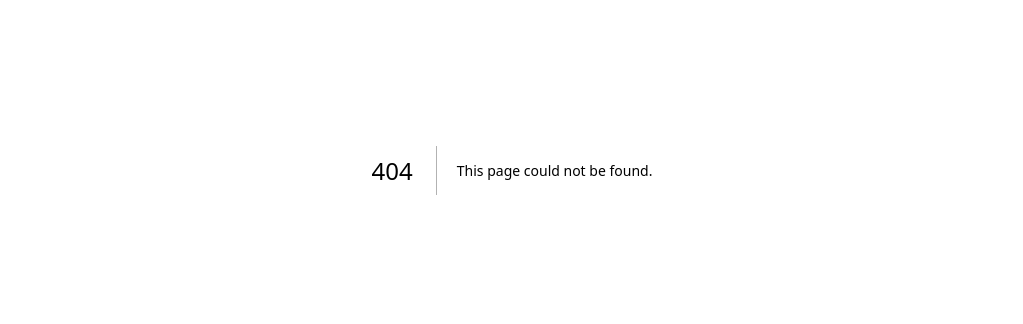
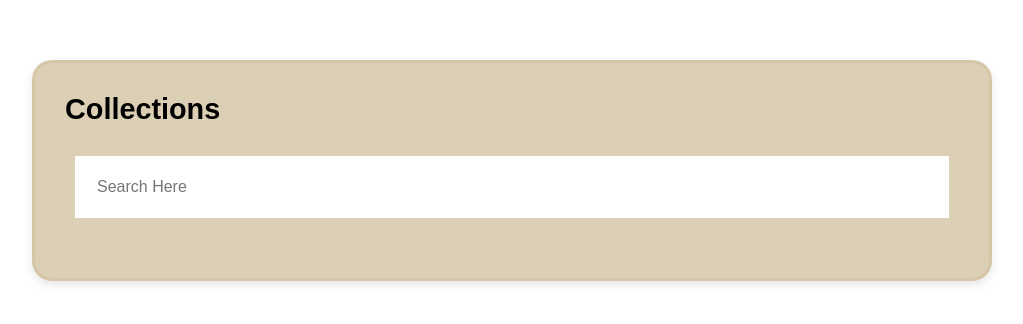
Before and after one commit to Babenaiyaa/ScholarShareJSX, a Next.js app: page /PreviewPdf in a window 1280 px wide. Before the commit this address had no page. Shown: the part 230-554 px from the top of the page, without its empty margins (128-1151 px from the left). Built offline with nearby package versions, Linux system fonts and the light colour scheme.

Commit message:
Adding UserCollection and PreviewPdf pages

```diff
--- a/package.json
+++ b/package.json
@@ -13,6 +13,6 @@
     "react": "^19.0.0",
     "react-dom": "^19.0.0",
     "react-icons": "^5.4.0",
-    "sass": "^1.85.0"
+    "sass": "^1.85.1"
   }
 }
--- /dev/null
+++ b/src/app/PreviewPdf/PreviewPdf.module.scss
@@ -0,0 +1,63 @@
+// src/app/PreviewPdf/PreviewPdf.module.scss
+
+.container {
+    display: flex;
+    justify-content: center;
+    align-items: center;
+    height: 100vh;
+    background-color: #ffffff;
+  }
+
+  .wrapper {
+    width: 75%;
+    max-width: 1200px;
+    background-color: #d4c5a6d2;
+    padding: 30px;
+    border-radius: 20px;
+    box-shadow: 0px 4px 10px rgba(0, 0, 0, 0.1);
+    border: 3px solid #d4c5a6d2;
+  }
+
+  .title {
+    font-size: 1.8rem;
+    font-weight: bold;
+    color: #000000;
+    margin-bottom: 20px;
+  }
+
+  .searchBar {
+    display: flex;
+    justify-content: left;
+    background-color: #ffffff; /* Ensures background is white */
+    border-radius: 8px;
+    padding: 10px;
+    box-shadow: 0px 3px 6px rgba(219, 197, 197, 0.1);
+    border: 10px solid #d4c5a6d2;
+  }
+
+  .searchBar input {
+    width: 100%;
+    max-width: 600px;
+    padding: 12px;
+    font-size: 1rem;
+    border: none;
+    border-radius: 10px;
+    outline: none;
+    color: #3c2a1e;
+  }
+
+  .grid {
+    display: grid;
+    grid-template-columns: repeat(auto-fit, minmax(150px, 1fr));
+    gap: 20px;
+    justify-content: center;
+    align-items: center;
+    margin-top: 20px;
+  }
+
+  .grid .box {
+    background-color: #f5f5f5;
+    border-radius: 20px; /* Rounded corners for each box */
+    padding: 50px;
+    box-shadow: 0px 4px 6px rgba(255, 255, 255, 0.1);
+  }
--- /dev/null
+++ b/src/app/PreviewPdf/page.jsx
@@ -0,0 +1,18 @@
+
+// src/app/PreviewPdf/page.jsx
+
+import styles from "./PreviewPdf.module.scss";
+
+export default function PreviewPdf() {
+  return (
+    <div className={styles.container}>
+      <div className={styles.wrapper}>
+        <h2 className={styles.title}>Collections</h2>
+        <div className={styles.searchBar}>
+          <input type="text" placeholder="Search Here" />
+        </div>
+        <div className={styles.grid}></div>
+      </div>
+    </div>
+  );
+}
--- /dev/null
+++ b/src/app/UserCollection/usercollection.module.scss
@@ -0,0 +1,40 @@
+.container {
+  width: 80%;
+  margin: auto;
+  padding: 20px;
+}
+
+.heading {
+  font-size: 24px;
+  font-weight: bold;
+  margin-bottom: 20px;
+}
+
+.grid {
+  display: grid;
+  grid-template-columns: repeat(3, 1fr);
+  gap: 16px;
+}
+
+.card {
+  cursor: pointer;
+  border: 1px solid #ddd;
+  border-radius: 8px;
+  padding: 10px;
+  transition: transform 0.2s;
+}
+
+.card:hover {
+  transform: scale(1.05);
+}
+
+.image {
+  width: 100%;
+  border-radius: 6px;
+}
+
+.title {
+  text-align: center;
+  margin-top: 10px;
+  font-weight: bold;
+}
--- a/src/app/components/NavBar/NavBar.jsx
+++ b/src/app/components/NavBar/NavBar.jsx
@@ -27,7 +27,7 @@ function NavBar() {
           <Link href="/about">About</Link>
         </li>
         <li>
-          <Link href="/login">Singup</Link>
+          <Link href="/login">Signup</Link>
         </li>
       </ul>
 
```
Also changed, not shown: src/app/Citation/page.jsx (deleted, +0 -118 lines), src/app/UserCollection/page.jsx (added, +33 -0 lines), 2 other files (tests, documents, lock files or other folders).
